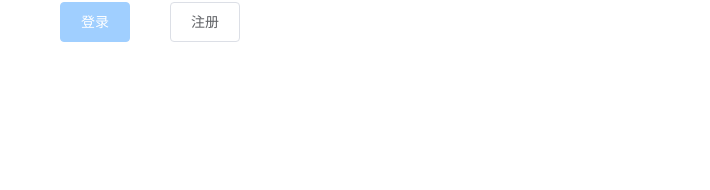
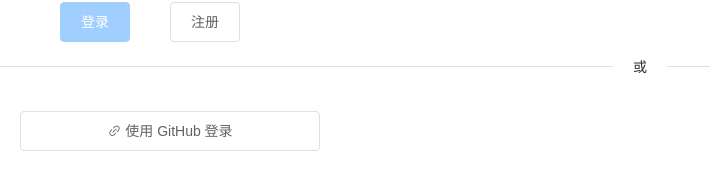
Before and after one commit to swxs/openapi_auth, a Vue app: page /#/ in a window 1280 px wide. Shown: the part 208-398 px from the top of the page, without its empty margins (0-710 px from the left). Built offline with nearby package versions, Linux system fonts and the light colour scheme; the HTML template or start-up script is replaced by a standard one.

Commit message:
[swxs] feature: 支持github登录

```diff
--- a/src/api/auth.js
+++ b/src/api/auth.js
@@ -4,6 +4,7 @@ const REGISTER_URL = 'api/system/auth/signin'
 const LOGIN_URL = 'api/system/auth/refresh_token'
 const LOGOUT_URL = ''
 const REFRESH_TOKEN_URL = 'api/system/auth/token'
+const GITHUB_LOGIN_URL = 'api/system/auth/github/login'
 
 export async function register(data) {
   return Vue.axios.post(`${REGISTER_URL}`, data)
@@ -20,3 +21,7 @@ export async function logout(data) {
 export async function refreshToken(data) {
   return Vue.axios.post(`${REFRESH_TOKEN_URL}`, data)
 }
+
+export async function getGithubLoginUrl() {
+  return Vue.axios.get(`${GITHUB_LOGIN_URL}`)
+}
--- a/src/views/index.vue
+++ b/src/views/index.vue
@@ -93,12 +93,26 @@
           注册
         </el-button>
       </el-form-item>
+
+      <el-divider>或</el-divider>
+
+      <el-form-item class="form-item">
+        <el-button
+          type="default"
+          class="btn github-btn"
+          id="GitHubLogin"
+          :loading="loadingGithub"
+          @click="githubLogin"
+        >
+          <i class="el-icon-link"></i> 使用 GitHub 登录
+        </el-button>
+      </el-form-item>
     </el-form>
   </div>
 </template>
 
 <script>
-import { register, login } from '../api/auth'
+import { register, login, getGithubLoginUrl } from '../api/auth'
 import {
   setToken,
   setRefreshToken,
@@ -112,6 +126,7 @@ export default {
     return {
       loadingSignIn: false,
       loadingSignUp: false,
+      loadingGithub: false,
       ttype: 2,
       logins: {
         identifier: '',
@@ -255,10 +270,64 @@ export default {
         this.$refs[key].classList.remove('is-show')
       }
     },
+    // GitHub登录
+    async githubLogin() {
+      this.loadingGithub = true
+      try {
+        const { code, data } = await getGithubLoginUrl()
+        if (code === 0 && data && data.auth_url) {
+          // 保存state到sessionStorage，用于回调时验证
+          if (data.state) {
+            sessionStorage.setItem('github_oauth_state', data.state)
+          }
+          // 重定向到GitHub授权页面
+          window.location.href = data.auth_url
+        } else {
+          this.$message.error('获取GitHub登录地址失败')
+        }
+      } catch (error) {
+        console.error('GitHub登录失败:', error)
+        this.$message.error('GitHub登录失败，请重试')
+      } finally {
+        this.loadingGithub = false
+      }
+    },
+    // 处理GitHub回调
+    handleGithubCallback() {
+      const urlParams = new URLSearchParams(window.location.search)
+      const token = urlParams.get('token')
+      const refreshToken = urlParams.get('refresh_token')
+
+      if (token && refreshToken) {
+        setToken(token)
+        setRefreshToken(refreshToken)
+        this.$message.success('GitHub登录成功')
+
+        // 如果是OAuth流程，重定向到授权确认页面
+        if (this.isOAuthFlow) {
+          const params = new URLSearchParams({
+            client_id: this.oauthParams.client_id,
+            redirect_uri: this.oauthParams.redirect_uri,
+            state: this.oauthParams.state,
+            scope: this.oauthParams.scope,
+          })
+          this.$router.replace(`/authorize?${params.toString()}`)
+        } else {
+          // 清除URL参数
+          window.history.replaceState({}, document.title, window.location.pathname)
+        }
+      }
+    },
   },
   created() {
     // 从URL参数中获取OAuth参数
     this.parseOAuthParams()
+
+    // 检查是否是GitHub回调
+    const urlParams = new URLSearchParams(window.location.search)
+    if (urlParams.get('token') && urlParams.get('refresh_token')) {
+      this.handleGithubCallback()
+    }
   },
   mounted() {},
 }
@@ -319,5 +388,9 @@ export default {
   #SignUp {
     margin-left: 40px;
   }
+  .github-btn {
+    width: 300px;
+    margin-left: 20px;
+  }
 }
 </style>
--- a/vue.config.js
+++ b/vue.config.js
@@ -1,6 +1,7 @@
 // vue.config.js
 module.exports = {
   devServer: {
+    port: 8081, // 指定启动端口为 8081
     proxy: {
       '/api': {
         target: 'http://localhost:8090/api/',
```
